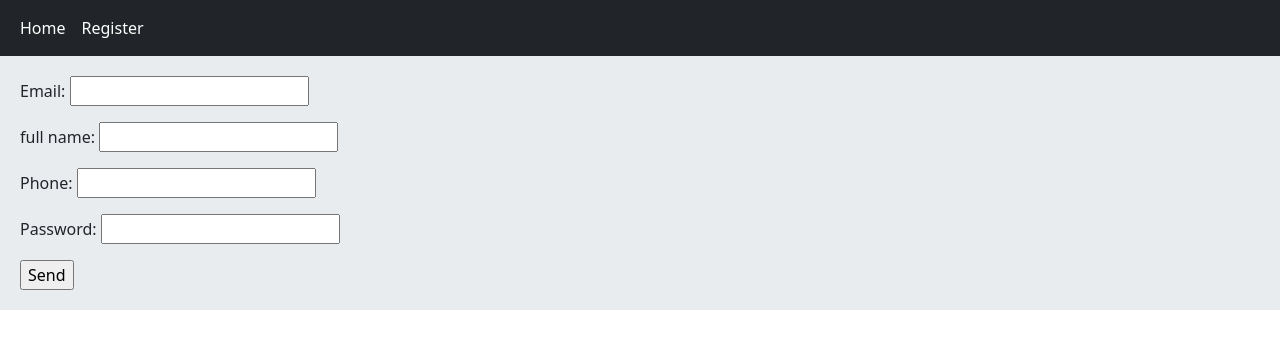
After one commit to mehdi-mirzaie78/Education, a Django app: page /accounts/register/ in a window 1280 px wide. The commit adds this page. Shown: the top 349 px of the page. Run offline with Django 4.2, Linux system fonts and the light colour scheme.

Commit message:
Django shop | Session 6 | User register

```diff
--- a/Django 3/A/A/urls.py
+++ b/Django 3/A/A/urls.py
@@ -19,4 +19,5 @@ from django.urls import path, include
 urlpatterns = [
     path('admin/', admin.site.urls),
     path('', include('home.urls', namespace='home')),
+    path('accounts/', include('accounts.urls', namespace='accounts')),
 ]
--- a/Django 3/A/accounts/forms.py
+++ b/Django 3/A/accounts/forms.py
@@ -33,3 +33,11 @@ class UserChangeForm(forms.ModelForm):
     class Meta:
         model = User
         fields = ['email', 'phone_number', 'full_name', 'password', 'last_login']
+
+
+############################################
+class UserRegistrationForm(forms.Form):
+    email = forms.EmailField()
+    full_name = forms.CharField(label='full name')
+    phone = forms.CharField(max_length=11)
+    password = forms.CharField(widget=forms.PasswordInput)
--- /dev/null
+++ b/Django 3/A/accounts/templates/accounts/register.html
@@ -0,0 +1,12 @@
+{% extends 'base.html' %}
+
+{% block title %}Register{% endblock %}
+
+{% block content %}
+	<form action="" method="post">
+		{% csrf_token %}
+		{{ form.as_p }}
+		<input type="submit" value="Send">
+	</form>
+
+{% endblock %}
--- /dev/null
+++ b/Django 3/A/accounts/urls.py
@@ -0,0 +1,7 @@
+from django.urls import path
+from . import views
+
+app_name = 'accounts'
+urlpatterns = [
+    path('register/', views.UserRegisterView.as_view(), name='user_register'),
+]
--- a/Django 3/A/accounts/views.py
+++ b/Django 3/A/accounts/views.py
@@ -1,3 +1,14 @@
 from django.shortcuts import render
+from django.views import View
+from .forms import UserRegistrationForm
 
-# Create your views here.
+
+class UserRegisterView(View):
+    form_class = UserRegistrationForm
+
+    def get(self, request):
+        form = self.form_class
+        return render(request, 'accounts/register.html', {'form': form})
+
+    def post(self, request):
+        pass
--- a/Django 3/A/templates/inc/navbar.html
+++ b/Django 3/A/templates/inc/navbar.html
@@ -2,6 +2,7 @@
   <div class="container-fluid">
     <div class="navbar-nav col-11">
       <a class="nav-link active" href="{% url 'home:home' %}">Home</a>
+      <a class="nav-link active" href="{% url 'accounts:user_register' %}">Register</a>
 		</div>
   </div>
 </nav>
```
Also changed, not shown: Django 3/A/accounts/admin.py (+6 -1 lines), Django 3/A/accounts/models.py (+11 -0 lines), Django 3/A/accounts/migrations/0002_otpcode.py (added), Django 3/A/db.sqlite3.
